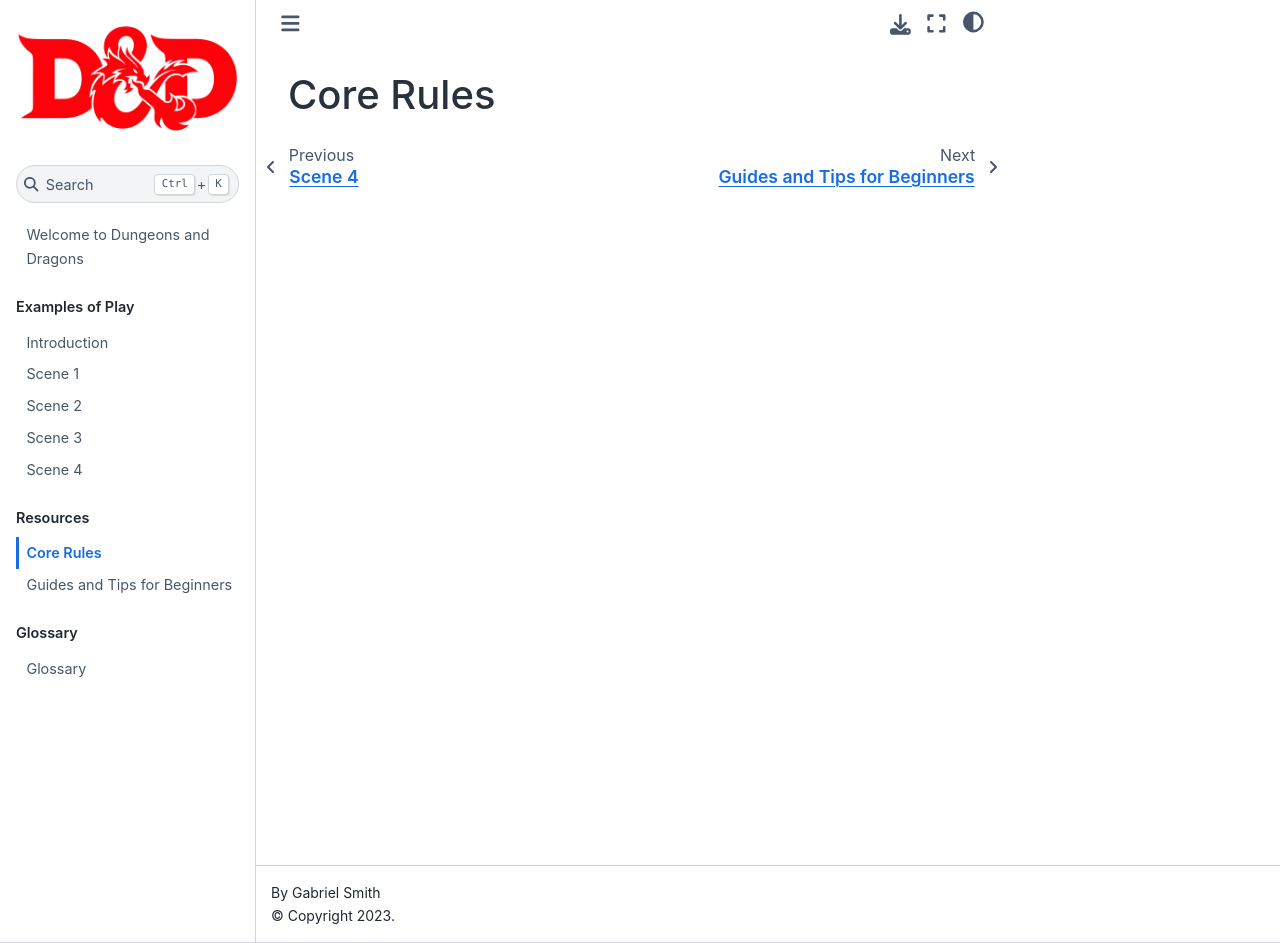
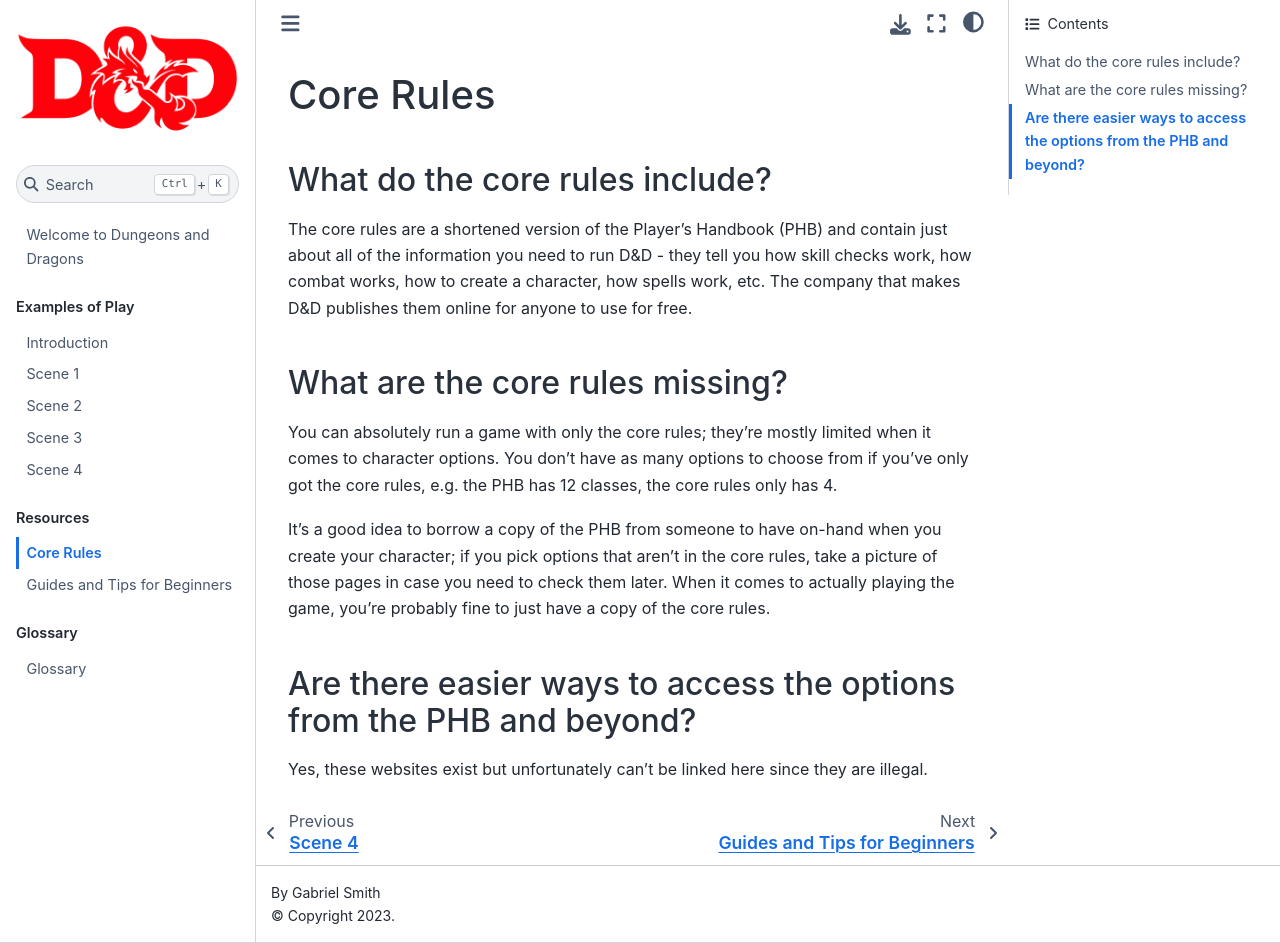
Before and after one commit to galagon/ttrpg_site, a Jupyter Book: the page built from resources/core_rules.md, in a window 1280 px wide and 943 px high. Built offline with Jupyter Book 1.0.4 settings and Sphinx 7.4.7 and the Sphinx Book theme 1.1.4, drawn with Linux system fonts in a browser that asks for light colours; pages that are not in the unit, such as notebooks, are missing from menus.

Commit message:
add resources

```diff
--- a/resources/core_rules.md
+++ b/resources/core_rules.md
@@ -1 +1,12 @@
 # Core Rules
+
+## What do the core rules include?
+The core rules are a shortened version of the Player’s Handbook (PHB) and contain just about all of the information you need to run D&D - they tell you how skill checks work, how combat works, how to create a character, how spells work, etc. The company that makes D&D publishes them online for anyone to use for free.
+
+## What are the core rules missing?
+You can absolutely run a game with only the core rules; they’re mostly limited when it comes to character options. You don’t have as many options to choose from if you’ve only got the core rules, e.g. the PHB has 12 classes, the core rules only has 4.
++++
+It’s a good idea to borrow a copy of the PHB from someone to have on-hand when you create your character; if you pick options that aren’t in the core rules, take a picture of those pages in case you need to check them later. When it comes to actually playing the game, you’re probably fine to just have a copy of the core rules.
+
+## Are there easier ways to access the options from the PHB and beyond?
+Yes, these websites exist but unfortunately can't be linked here since they are illegal.
```
Also changed, not shown: resources/help_and_tips.md (+10 -0 lines).
